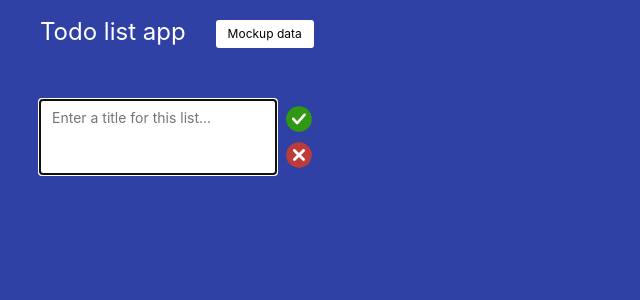
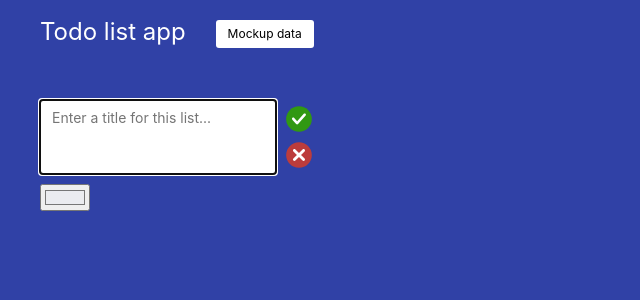
Before and after one commit to maelallano/todo-list, a React (Create React App) app: page / in a window 1280 px wide. Both pictures are taken after a click on the button "+ Add a category". Shown: the top 300 px of the page, without its empty margins (0-640 px from the left). Built offline with nearby package versions, Linux system fonts and the light colour scheme.

Commit message:
List colors added

```diff
--- a/src/components/Form/AddForm/AddForm.module.scss
+++ b/src/components/Form/AddForm/AddForm.module.scss
@@ -6,6 +6,7 @@
   width: 100%;
   min-width: var.$widthList;
   height: fit-content;
+  position: relative;
 
   .inputTitle {
     background-color: var.$white;
@@ -50,4 +51,10 @@
       margin-bottom: 1rem;
     }
   }
+
+  .inputColor {
+    position: absolute;
+    bottom: -3.7rem;
+    left: 0;
+  }
 }
--- a/src/components/Form/AddForm/AddForm.tsx
+++ b/src/components/Form/AddForm/AddForm.tsx
@@ -10,6 +10,7 @@ import { CheckSVG, CrossSVG } from "assets/icons";
 
 type FormValues = {
   title: string;
+  color?: string;
 };
 
 type Props = {
@@ -17,7 +18,7 @@ type Props = {
   onSubmit: SubmitHandler<FormValues>;
   register: UseFormRegister<FormValues>;
   handleCancel: () => void;
-  placeholder: string;
+  type: string;
 };
 
 const AddForm: React.FC<Props> = ({
@@ -25,14 +26,24 @@ const AddForm: React.FC<Props> = ({
   onSubmit,
   register,
   handleCancel,
-  placeholder,
+  type,
 }) => {
+  function handlePlaceholderTitle() {
+    switch (type) {
+      case "LIST":
+        return "Enter a title for this list...";
+      case "TODO":
+        return "Enter a title for this card...";
+      default:
+        return "Enter a title...";
+    }
+  }
   return (
     <form className={styles.form} onSubmit={handleSubmit(onSubmit)}>
       <textarea
         {...register("title", { required: true })}
         className={styles.inputTitle}
-        placeholder={placeholder}
+        placeholder={handlePlaceholderTitle()}
       />
       {/* {errors.title && <span>This field is required</span>} */}
 
@@ -44,6 +55,15 @@ const AddForm: React.FC<Props> = ({
           <CrossSVG />
         </button>
       </div>
+
+      {type === "LIST" && (
+        <input
+          {...register("color")}
+          type="color"
+          defaultValue={"#ebecf0"}
+          className={styles.inputColor}
+        />
+      )}
     </form>
   );
 };
--- a/src/components/ListComponents/AddList/AddList.tsx
+++ b/src/components/ListComponents/AddList/AddList.tsx
@@ -9,6 +9,7 @@ import { AddForm } from "components";
 
 type FormValues = {
   title: string;
+  color?: string;
 };
 
 type Props = { setListsData: React.Dispatch<React.SetStateAction<ListsType>> };
@@ -24,7 +25,7 @@ const AddList: React.FC<Props> = ({ setListsData }) => {
     const valueToAdd = {
       id: 0,
       title: data.title,
-      color: "#EB5A46",
+      color: data.color,
       order: 0,
     };
 
@@ -50,7 +51,7 @@ const AddList: React.FC<Props> = ({ setListsData }) => {
           onSubmit={onSubmit}
           register={register}
           handleCancel={handleCancel}
-          placeholder="Enter a title for this list..."
+          type={"LIST"}
         />
       ) : (
         <button onClick={handleAddList} className={styles.button}>
--- a/src/components/ListComponents/List/List.tsx
+++ b/src/components/ListComponents/List/List.tsx
@@ -61,7 +61,10 @@ const List: React.FC<Props> = ({ list, todos, setListsData, setTodosData }) => {
   };
 
   return (
-    <li className={styles.list}>
+    <li
+      className={styles.list}
+      style={{ backgroundColor: list.color || "#ebecf0" }}
+    >
       <form className={styles.form} onSubmit={handleSubmit(onSubmit)}>
         <TopBarList
           isTitleVisible={isTitleVisible}
--- a/src/components/TodoComponents/AddTodo/AddTodo.tsx
+++ b/src/components/TodoComponents/AddTodo/AddTodo.tsx
@@ -55,7 +55,7 @@ const AddTodo: React.FC<Props> = ({ setTodosData, listId }) => {
           onSubmit={onSubmit}
           register={register}
           handleCancel={handleCancel}
-          placeholder="Enter a title for this card..."
+          type="TODO"
         />
       ) : (
         <button onClick={handleAddCard} className={styles.button}>
--- a/src/helpers/mockupData.tsx
+++ b/src/helpers/mockupData.tsx
@@ -2,13 +2,13 @@ export const dataLists = [
   {
     id: 0,
     title: "Todo",
-    color: "#EB5A46",
+    color: "#ebecf0",
     order: 0,
   },
   {
     id: 1,
     title: "In progress",
-    color: "#00C2E0",
+    color: "#ebecf0",
     order: 1,
   },
   // {
@@ -20,7 +20,7 @@ export const dataLists = [
   {
     id: 2,
     title: "Done",
-    color: "#3981DE",
+    color: "#ebecf0",
     order: 2,
   },
 ];
--- a/src/helpers/types.tsx
+++ b/src/helpers/types.tsx
@@ -1,7 +1,7 @@
 export interface ListType {
   id: number;
   title: string;
-  color: string;
+  color?: string;
   order: number;
 }
 export type ListsType = ListType[];
```
